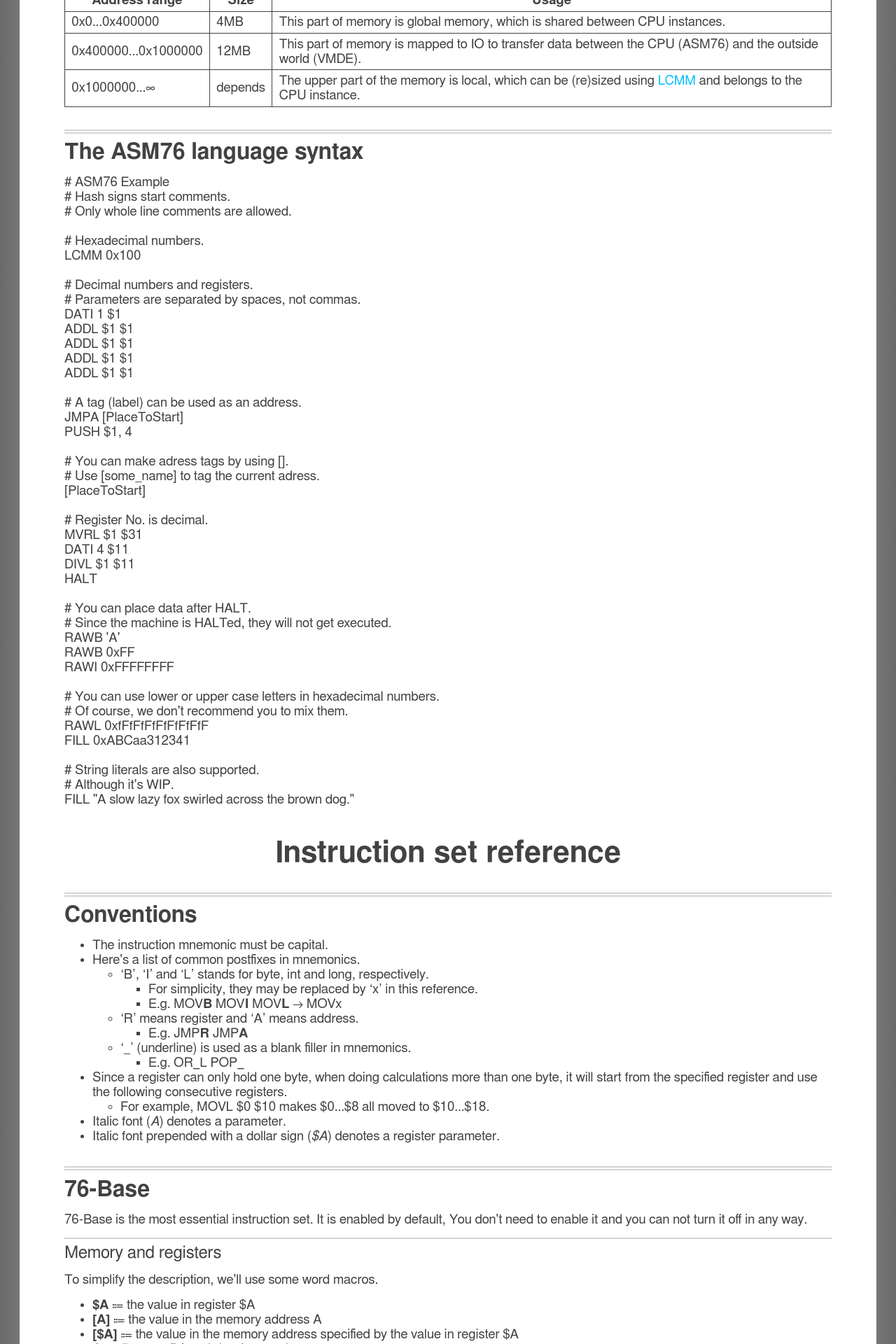
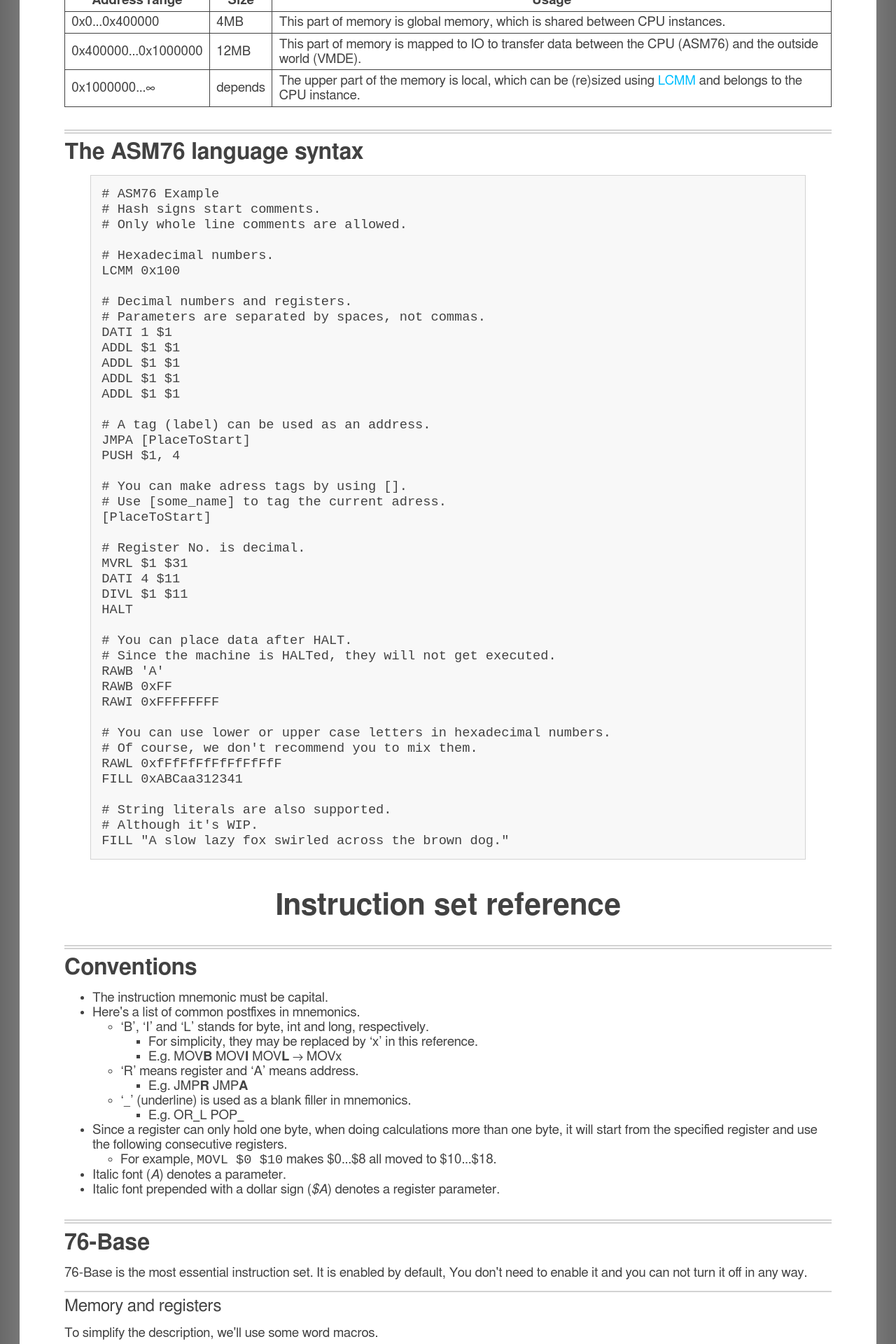
Before and after one commit to IcebergThings/VM-76, a Jekyll site: the page built from spec/asm76.md, in a window 1280 px wide. Shown: the part 1780-3700 px from the top of the page at 70% size. Built offline with Jekyll 4.4.1, drawn with Linux system fonts in a browser that asks for light colours.

Commit message:
补上pre的格式

```diff
--- a/_sass/_book-style.scss
+++ b/_sass/_book-style.scss
@@ -71,6 +71,18 @@
 		}
 	}
 
+	pre {
+		margin-left: 2em;
+		margin-right: 2em;
+		border: .1em solid lightgray;
+		padding: .8em;
+		background-color: #f8f8f8;
+	}
+
+	pre, code, tt, samp {
+		font-family: monospace;
+	}
+
 	table {
 		th, td {
 			padding: .25em .5em;
```
